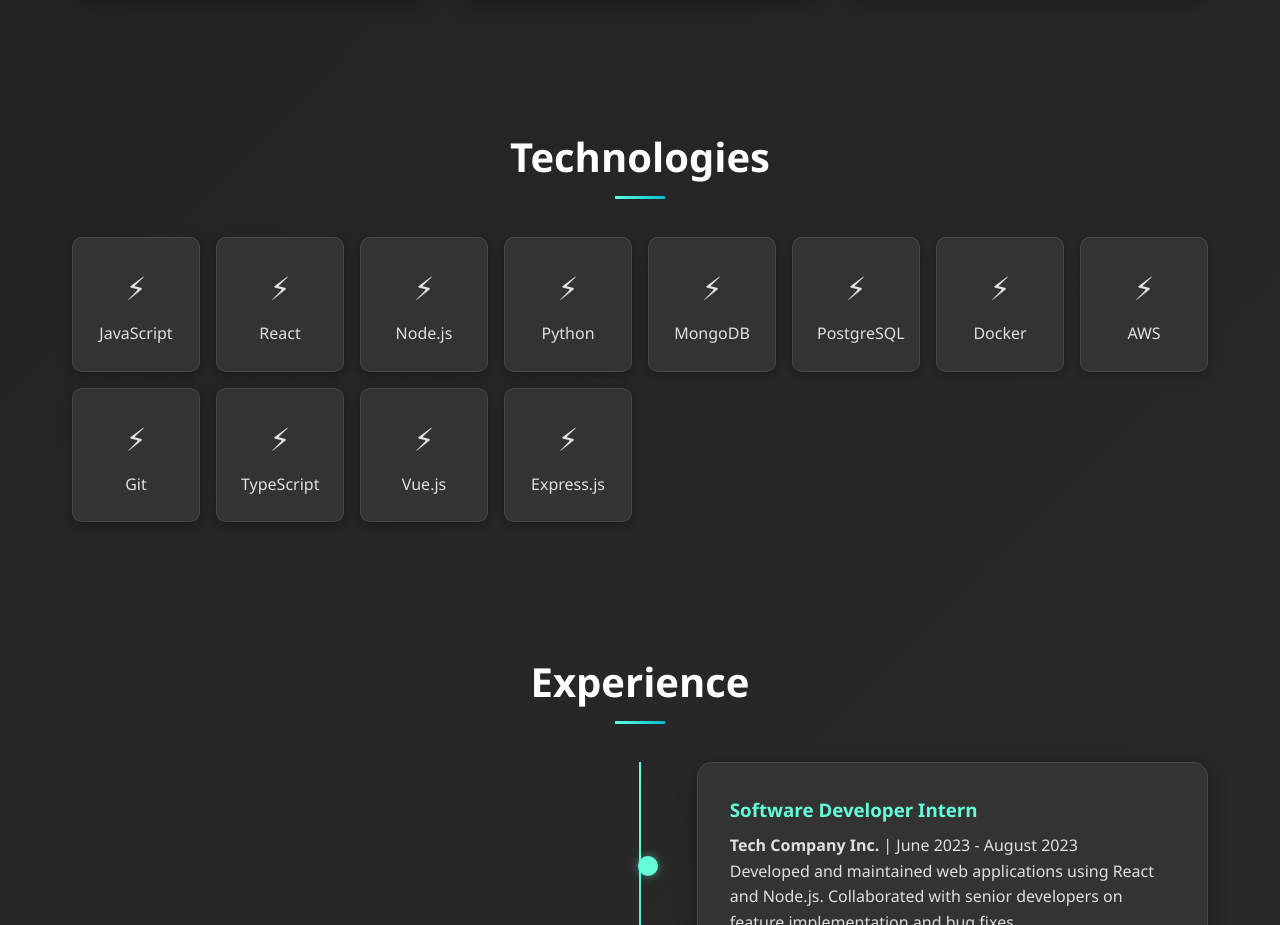
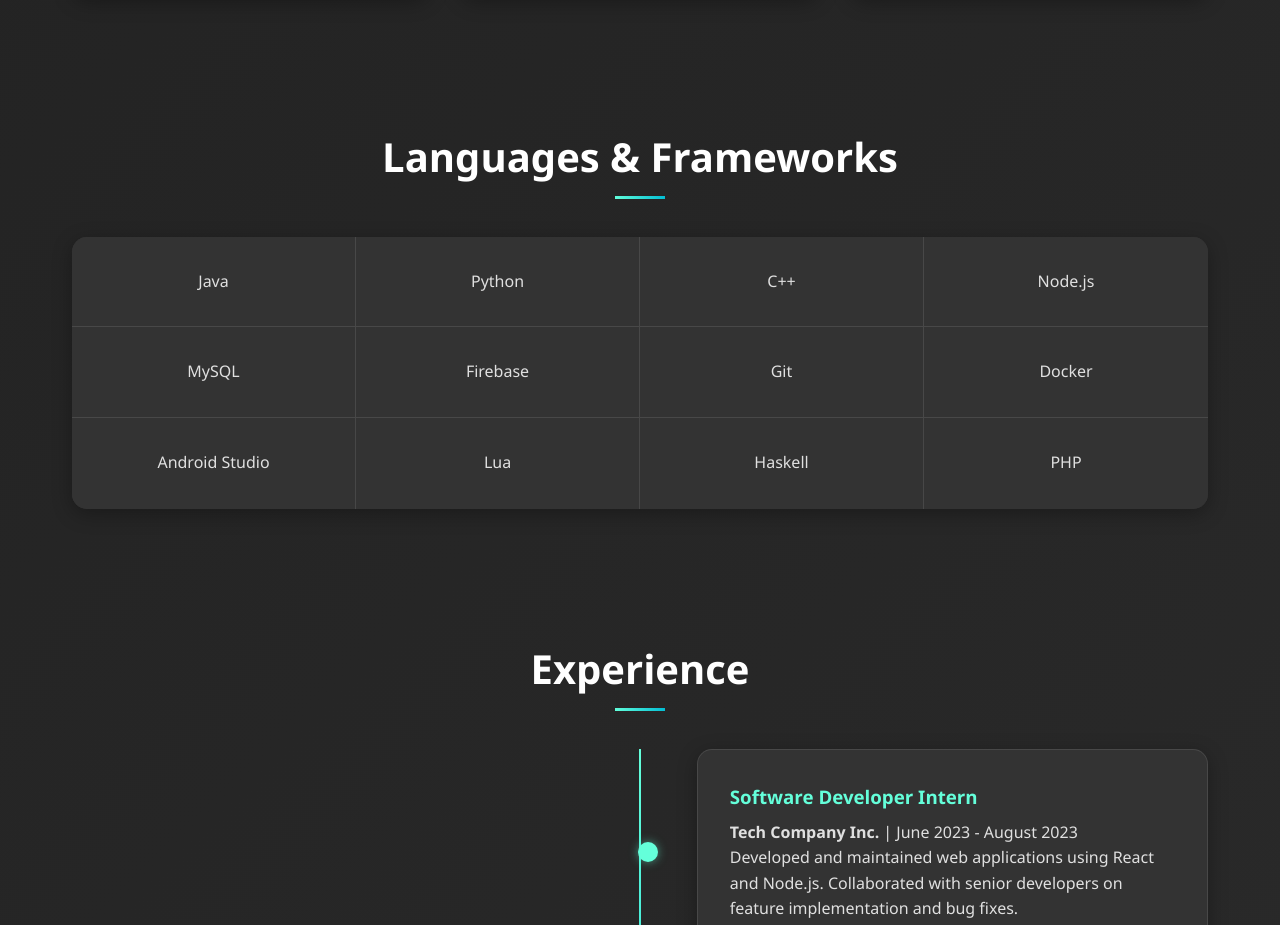
Before and after one commit to peleiwnl/peleiwnl.github.io, a plain HTML site: page index.html in a window 1280 px wide. Shown: the part 4009-4934 px from the top of the page. Drawn offline with Linux system fonts and the light colour scheme.

Commit message:
Update index.html

```diff
--- a/index.html
+++ b/index.html
@@ -681,36 +681,71 @@
             background: #4fd3b8;
         }
 
-        /* Technologies */
+        /* Technologies Grid */
         .tech-grid {
             display: grid;
-            grid-template-columns: repeat(auto-fill, minmax(120px, 1fr));
-            gap: 1rem;
+            grid-template-columns: repeat(4, 1fr);
+            grid-template-rows: repeat(3, 1fr);
+            border-collapse: collapse;
             margin-top: 2rem;
+            background: #333333;
+            border-radius: 15px;
+            overflow: hidden;
+            box-shadow: 0 5px 20px rgba(0, 0, 0, 0.3);
         }
 
         .tech-item {
             background: #333333;
-            padding: 1.5rem;
-            border-radius: 10px;
+            padding: 2rem 1rem;
             text-align: center;
-            box-shadow: 0 3px 10px rgba(0, 0, 0, 0.3);
             transition: all 0.3s ease;
-            border: 1px solid rgba(255, 255, 255, 0.1);
             color: #e0e0e0;
+            border-right: 1px solid rgba(255, 255, 255, 0.1);
+            border-bottom: 1px solid rgba(255, 255, 255, 0.1);
+            font-weight: 500;
+            font-size: 1rem;
+            cursor: pointer;
+            display: flex;
+            align-items: center;
+            justify-content: center;
+            min-height: 80px;
+        }
+
+        .tech-item:nth-child(4n) {
+            border-right: none;
+        }
+
+        .tech-item:nth-child(n+9) {
+            border-bottom: none;
         }
 
         .tech-item:hover {
-            transform: translateY(-3px);
-            box-shadow: 0 5px 15px rgba(100, 255, 218, 0.2);
-            border-color: #64ffda;
+            background: #64ffda;
+            color: #1a1a1a;
+            transform: scale(1.02);
+            z-index: 2;
+            position: relative;
+            box-shadow: 0 5px 15px rgba(100, 255, 218, 0.3);
         }
 
-        .tech-item::before {
-            content: "⚡";
-            display: block;
-            font-size: 2rem;
-            margin-bottom: 0.5rem;
+        /* Responsive Technologies */
+        @media (max-width: 768px) {
+            .tech-grid {
+                grid-template-columns: repeat(2, 1fr);
+                grid-template-rows: repeat(6, 1fr);
+            }
+
+            .tech-item:nth-child(2n) {
+                border-right: none;
+            }
+
+            .tech-item:nth-child(4n) {
+                border-right: 1px solid rgba(255, 255, 255, 0.1);
+            }
+
+            .tech-item:nth-child(n+11) {
+                border-bottom: none;
+            }
         }
 
         /* Experience Timeline */
@@ -1114,20 +1149,20 @@
 
         <!-- Technologies Section -->
         <section id="technologies" class="section">
-            <h2>Technologies</h2>
+            <h2>Languages & Frameworks</h2>
             <div class="tech-grid">
-                <div class="tech-item">JavaScript</div>
-                <div class="tech-item">React</div>
+                <div class="tech-item">Java</div>
+                <div class="tech-item">Python</div>
+                <div class="tech-item">C++</div>
                 <div class="tech-item">Node.js</div>
-                <div class="tech-item">Python</div>
-                <div class="tech-item">MongoDB</div>
-                <div class="tech-item">PostgreSQL</div>
+                <div class="tech-item">MySQL</div>
+                <div class="tech-item">Firebase</div>
+                <div class="tech-item">Git</div>
                 <div class="tech-item">Docker</div>
-                <div class="tech-item">AWS</div>
-                <div class="tech-item">Git</div>
-                <div class="tech-item">TypeScript</div>
-                <div class="tech-item">Vue.js</div>
-                <div class="tech-item">Express.js</div>
+                <div class="tech-item">Android Studio</div>
+                <div class="tech-item">Lua</div>
+                <div class="tech-item">Haskell</div>
+                <div class="tech-item">PHP</div>
             </div>
         </section>
 
```
